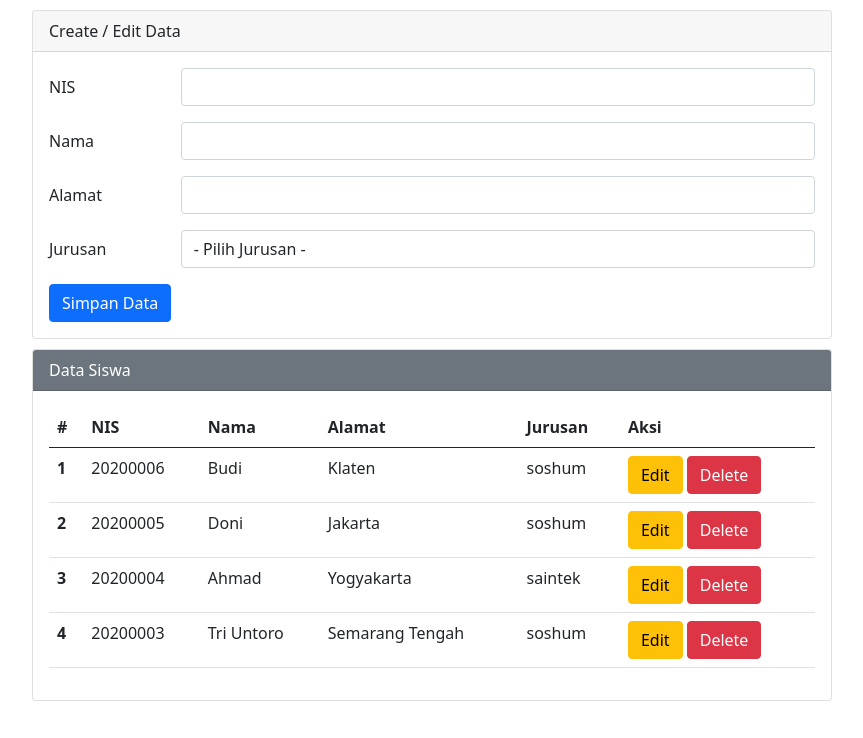
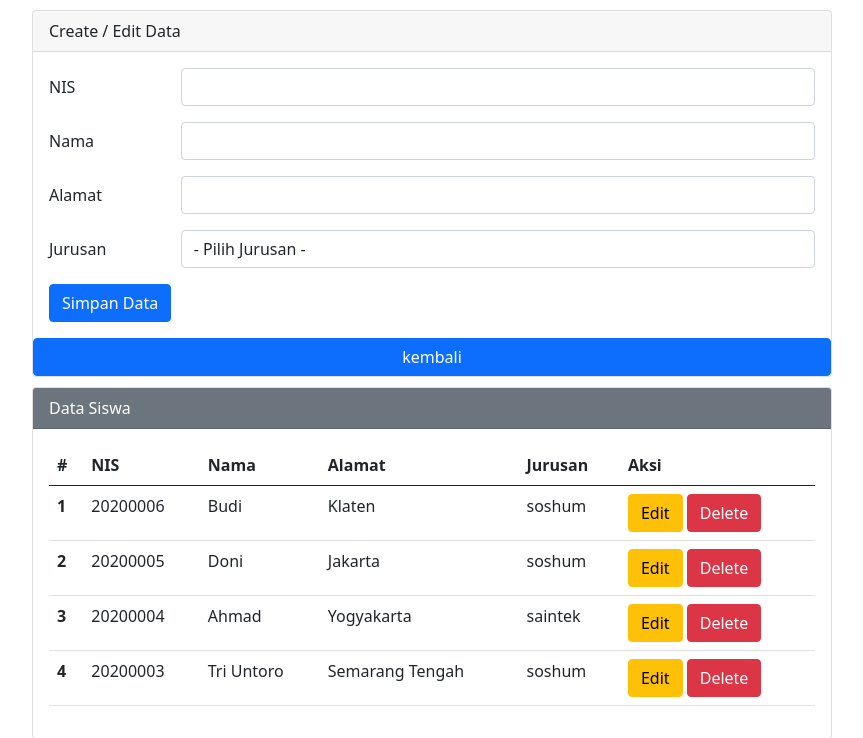
Before and after one commit to micheldocode/praktek_uas_web, a PHP site: page /index.php in a window 1280 px wide. Shown: the top 738 px of the page, without its empty margins (208-1071 px from the left). Run offline with PHP 8.4, Linux system fonts and the light colour scheme; data comes from the database, SQL or seed files in the repository.

Commit message:
Add files via upload

```diff
--- a/owenUAS/index.php
+++ b/owenUAS/index.php
@@ -152,10 +152,11 @@ if (isset($_POST['simpan'])) { //untuk create
                         </div>
                     </div>
                     <div class="col-12">
-                        <input type="submit" name="simpan" value="Simpan Data" class="btn btn-primary" />
-                    </div>
+                        <input type="submit" name="simpan" value="Simpan Data" class="btn btn-primary" /></div>
                 </form>
             </div>
+            <a href="home.php" class="btn btn-primary">kembali</a>
+
         </div>
 
         <!-- untuk mengeluarkan data -->
```
